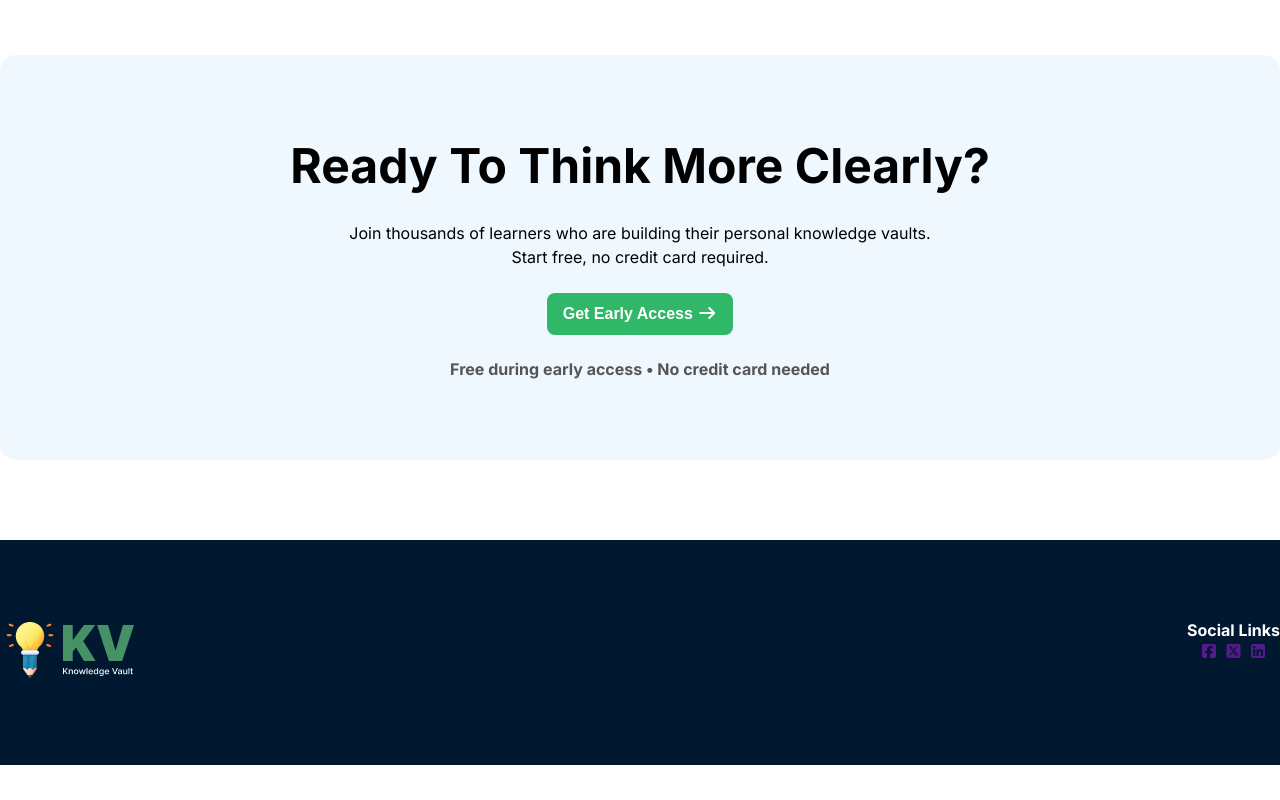
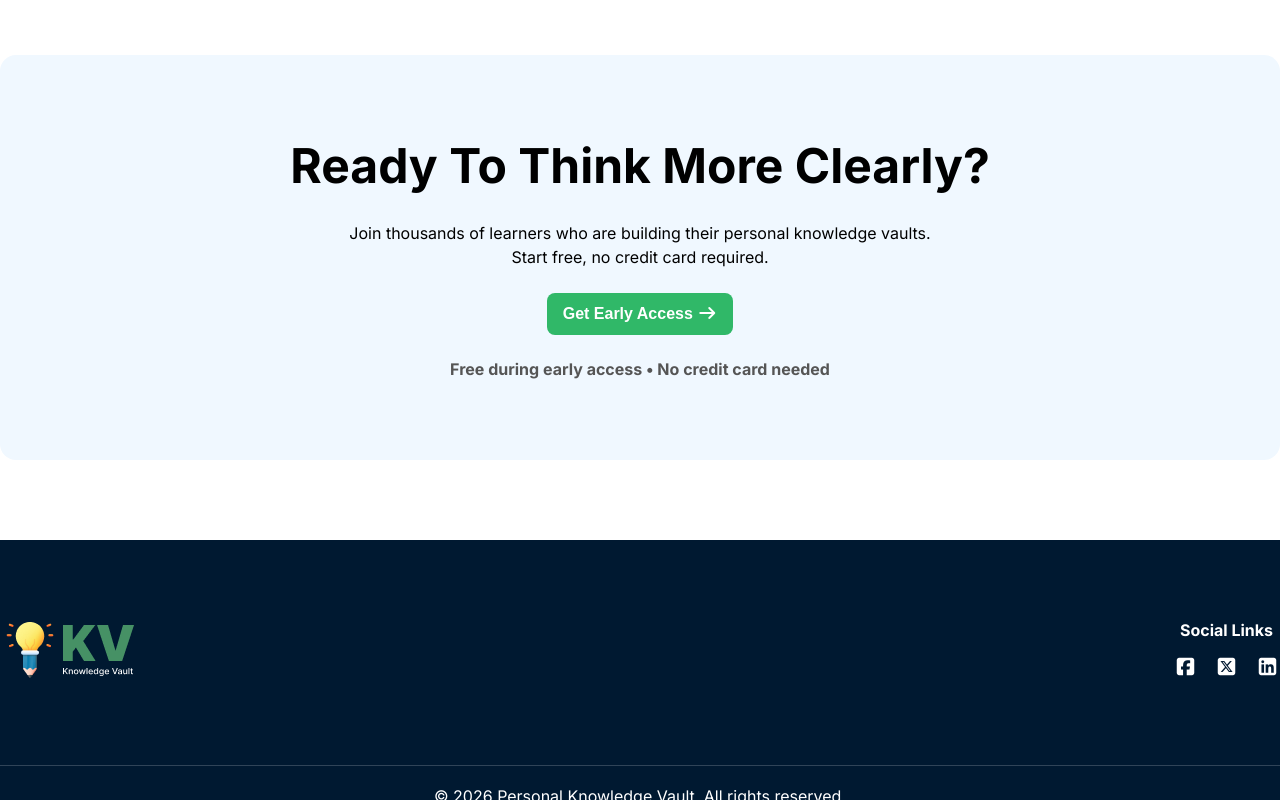
Before and after one commit to shahriarnayem/a-01, a plain HTML site: page index.html in a window 1280 px wide. Shown: the part 2000-2800 px from the top of the page. Before the commit the page ends 2765 px from the top, so only its background shows below. Drawn offline with Linux system fonts and the light colour scheme.

Commit message:
footer added

```diff
--- a/index.html
+++ b/index.html
@@ -110,11 +110,14 @@ help you think clearly, connect ideas, and turn learning into long-term knowledg
                 <div class="social">
                     <h5>Social Links</h5>
                     <div class="social-icons">
-                        <a href=""><i class="fa-brands fa-square-facebook"></i></a>
-                        <a href=""><i class="fa-brands fa-square-x-twitter"></i></a>
-                        <a href=""><i class="fa-brands fa-square-linkedin"></i></a>
+                        <a href="https://facebook.com" target="_blank"><i class="fa-brands fa-square-facebook"></i></a>
+                        <a href="https://x.com" target="_blank"><i class="fa-brands fa-square-x-twitter"></i></a>
+                        <a href="https://linkedin.com" target="_blank"><i class="fa-brands fa-square-linkedin"></i></a>
                     </div>
                 </div>
+            </div>
+            <div class="footer-credit">
+                <p>© 2026 Personal Knowledge Vault. All rights reserved.</p>
             </div>
         </div>
 
--- a/style.css
+++ b/style.css
@@ -73,7 +73,8 @@ header nav ul a{
 }
 
 #hero{
-    background-color: #001931;
+    background-image: url("./assets/hero-bg.png");
+    background-color: #00193100;
     text-align: center;
 
 }
@@ -234,3 +235,32 @@ footer .footer-main {
     font-size: 16px;
     color: #fff;
 }
+
+footer .social {
+    display: flex;
+    flex-direction: column;
+    gap: 16px;
+    font-size: 20px;
+    color: #fff;
+}
+
+
+.social-icons{
+    display: flex;
+    gap: 16px;
+}
+
+.social-icons i{
+    font-size: 20px;
+    color: #fff;
+}
+
+.footer-credit{
+    padding: 20px 0;
+    text-align: center;
+    border-top: 1px solid #ffffff30;
+}
+
+.footer-credit p{
+    color: #fff;
+}
```
